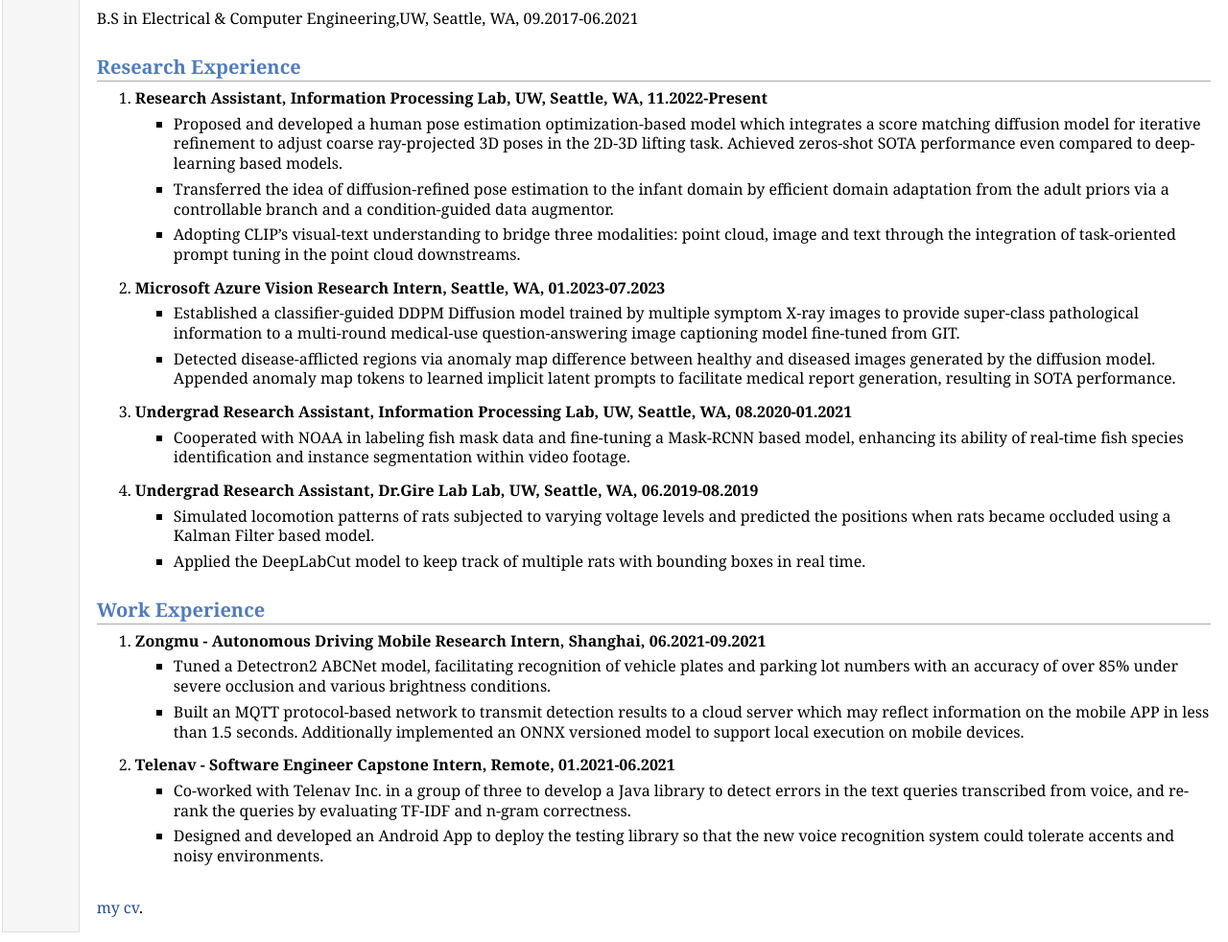
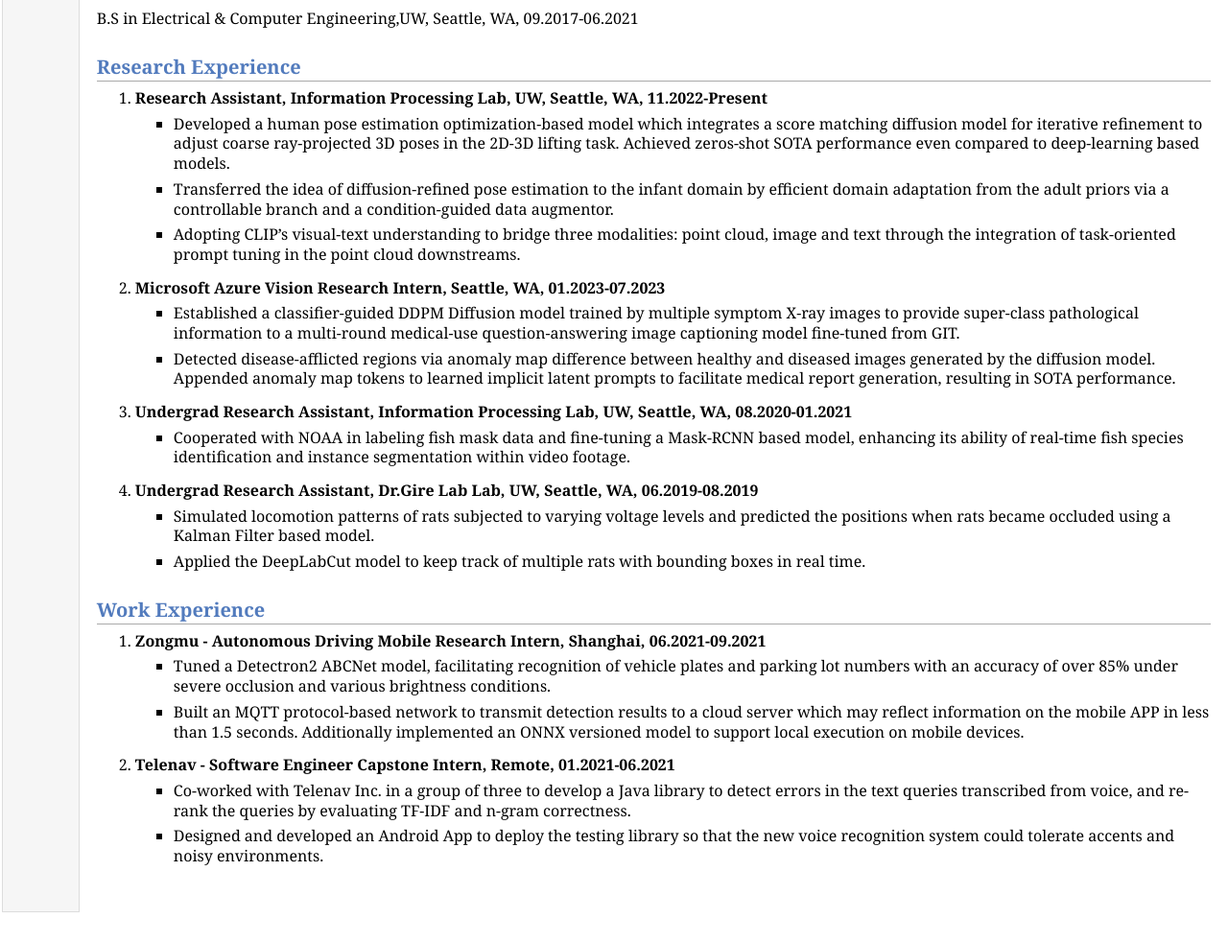
Before and after one commit to xcharxlie/xcharxlie.github.io, a plain HTML site: page index.html in a window 1280 px wide. Shown: the part 824-1806 px from the top of the page at 96% size. After the commit the page ends 1785 px from the top, so only its background shows below. Drawn offline with Linux system fonts and the light colour scheme.

Commit message:
Update index.html

```diff
--- a/index.html
+++ b/index.html
@@ -62,7 +62,7 @@ E-mail: <a href="zhouz47@uw.edu">zhouz47@uw.edu</a></p>
 <ol>
 <li><p><b>Research Assistant, Information Processing Lab, UW, Seattle, WA, 11.2022-Present</b></br></p></li>
 <ul>
-<li><p>Proposed and developed a human pose estimation optimization-based model which integrates a score matching diffusion model for iterative refinement to adjust coarse ray-projected 3D poses in the 2D-3D lifting task. Achieved zeros-shot SOTA performance even compared to deep-learning based models.</p>
+<li><p>Developed a human pose estimation optimization-based model which integrates a score matching diffusion model for iterative refinement to adjust coarse ray-projected 3D poses in the 2D-3D lifting task. Achieved zeros-shot SOTA performance even compared to deep-learning based models.</p>
 </li>
 <li><p>Transferred the idea of diffusion-refined pose estimation to the infant domain by efficient domain adaptation from the adult priors via a controllable branch and a condition-guided data augmentor.</p>
 </li>
@@ -117,7 +117,7 @@ E-mail: <a href="zhouz47@uw.edu">zhouz47@uw.edu</a></p>
 
 <p><br />
 
-<a href="cv/cv.pdf">my cv</a>. </p>
+<!-- <a href="cv/cv.pdf">my cv</a>. </p> -->
 </td>
 </tr>
 </table>
```
